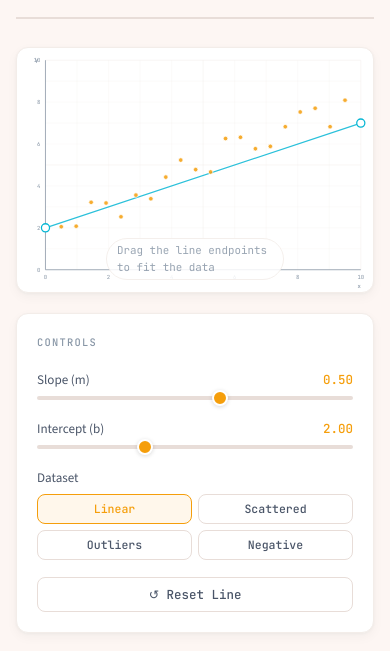
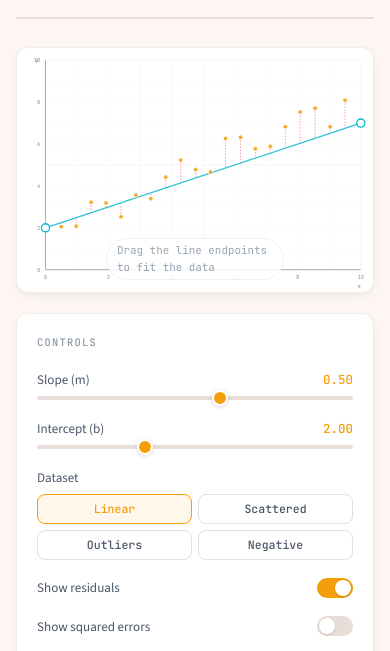
Before and after one commit to mahesh-sadupalli/ai-fundamentals, a plain HTML site: page linear-regression/index.html in a window 390 px wide. Shown: the part 178-829 px from the top of the page. Drawn offline with nearby package versions, Linux system fonts and the light colour scheme.

Commit message:
Add residuals and squared-error visualization
Dashed red lines from each point to the predicted y on the line. Optional
filled squares show the squared-error contribution to MSE. Both controlled
by toggle switches in the controls panel.

```diff
--- a/linear-regression/index.html
+++ b/linear-regression/index.html
@@ -313,6 +313,37 @@
             color: var(--accent);
             background: var(--accent-light);
         }
+        .toggle-row {
+            display: flex;
+            align-items: center;
+            justify-content: space-between;
+            font-size: 0.82rem;
+            color: var(--text-secondary);
+        }
+        .toggle-switch {
+            position: relative;
+            width: 36px;
+            height: 20px;
+            background: var(--border);
+            border-radius: 100px;
+            cursor: pointer;
+            transition: background 0.2s ease;
+            flex-shrink: 0;
+        }
+        .toggle-switch.on { background: var(--accent); }
+        .toggle-switch::after {
+            content: '';
+            position: absolute;
+            top: 2px;
+            left: 2px;
+            width: 16px;
+            height: 16px;
+            background: white;
+            border-radius: 50%;
+            transition: transform 0.2s ease;
+            box-shadow: 0 1px 3px rgba(0,0,0,0.15);
+        }
+        .toggle-switch.on::after { transform: translateX(16px); }
 
         /* ========== Responsive ========== */
         @media (max-width: 960px) {
@@ -380,6 +411,16 @@
                         <button class="dataset-btn" data-dataset="outliers">Outliers</button>
                         <button class="dataset-btn" data-dataset="negative">Negative</button>
                     </div>
+                </div>
+
+                <div class="toggle-row">
+                    <span>Show residuals</span>
+                    <div class="toggle-switch on" id="residuals-toggle" role="switch" aria-checked="true" tabindex="0"></div>
+                </div>
+
+                <div class="toggle-row">
+                    <span>Show squared errors</span>
+                    <div class="toggle-switch" id="squares-toggle" role="switch" aria-checked="false" tabindex="0"></div>
                 </div>
 
                 <button class="reset-btn" id="reset-btn">&#8634; Reset Line</button>
@@ -490,7 +531,9 @@ let state = {
     dataset: 'linear',
     data: DATASETS.linear(),
     slope: 0.5,
-    intercept: 2.0
+    intercept: 2.0,
+    showResiduals: true,
+    showSquares: false
 };
 
 // ═══════════════════════════════════════════════
@@ -573,6 +616,42 @@ function renderPlot() {
     });
     yLabel.textContent = 'y';
     svg.appendChild(yLabel);
+
+    // Residuals: vertical segments from points to the line, optional squared-error boxes
+    const residualColor = css('--residual-color');
+    if (state.showSquares) {
+        // Pixels per data unit (uniform so squares are visually square)
+        const pxPerUnitX = INNER_W / (X_DOMAIN[1] - X_DOMAIN[0]);
+        for (const d of state.data) {
+            const yHat = state.slope * d.x + state.intercept;
+            const err = d.y - yHat;
+            if (err === 0) continue;
+            // Side of the square = |err| (in data units), drawn on the side of the line opposite the point
+            const sidePx = Math.abs(err) * pxPerUnitX;
+            const pyPoint = y2py(d.y);
+            const pyLine = y2py(yHat);
+            const pxPoint = x2px(d.x);
+            // Square extends horizontally from the residual line outward (always to the right for visibility)
+            const sqX = pxPoint;
+            const sqY = Math.min(pyPoint, pyLine);
+            svg.appendChild(svgEl('rect', {
+                x: sqX, y: sqY, width: sidePx, height: Math.abs(pyPoint - pyLine),
+                fill: residualColor, opacity: 0.15,
+                stroke: residualColor, 'stroke-width': 0.8, 'stroke-opacity': 0.4
+            }));
+        }
+    }
+    if (state.showResiduals) {
+        for (const d of state.data) {
+            const yHat = state.slope * d.x + state.intercept;
+            svg.appendChild(svgEl('line', {
+                x1: x2px(d.x), y1: y2py(d.y),
+                x2: x2px(d.x), y2: y2py(yHat),
+                stroke: residualColor, 'stroke-width': 1.5,
+                'stroke-dasharray': '3 3', opacity: 0.65
+            }));
+        }
+    }
 
     // Line: y = slope * x + intercept, clipped to domain
     const lineColor = css('--line-color');
@@ -718,6 +797,22 @@ function wireControls() {
         syncSlidersToState();
         renderPlot();
     });
+
+    function wireToggle(id, key) {
+        const el = document.getElementById(id);
+        const flip = () => {
+            state[key] = !state[key];
+            el.classList.toggle('on', state[key]);
+            el.setAttribute('aria-checked', state[key] ? 'true' : 'false');
+            renderPlot();
+        };
+        el.addEventListener('click', flip);
+        el.addEventListener('keydown', (e) => {
+            if (e.key === ' ' || e.key === 'Enter') { e.preventDefault(); flip(); }
+        });
+    }
+    wireToggle('residuals-toggle', 'showResiduals');
+    wireToggle('squares-toggle', 'showSquares');
 }
 
 // ═══════════════════════════════════════════════
```
